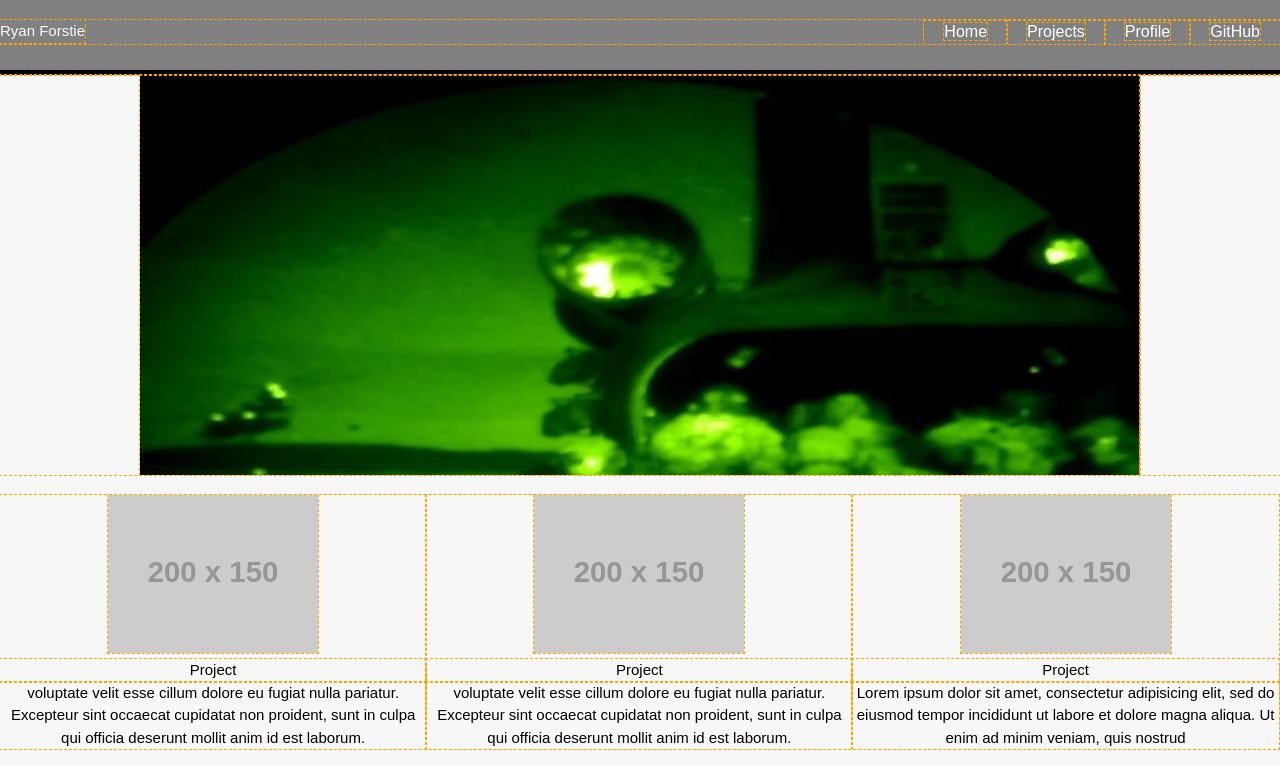
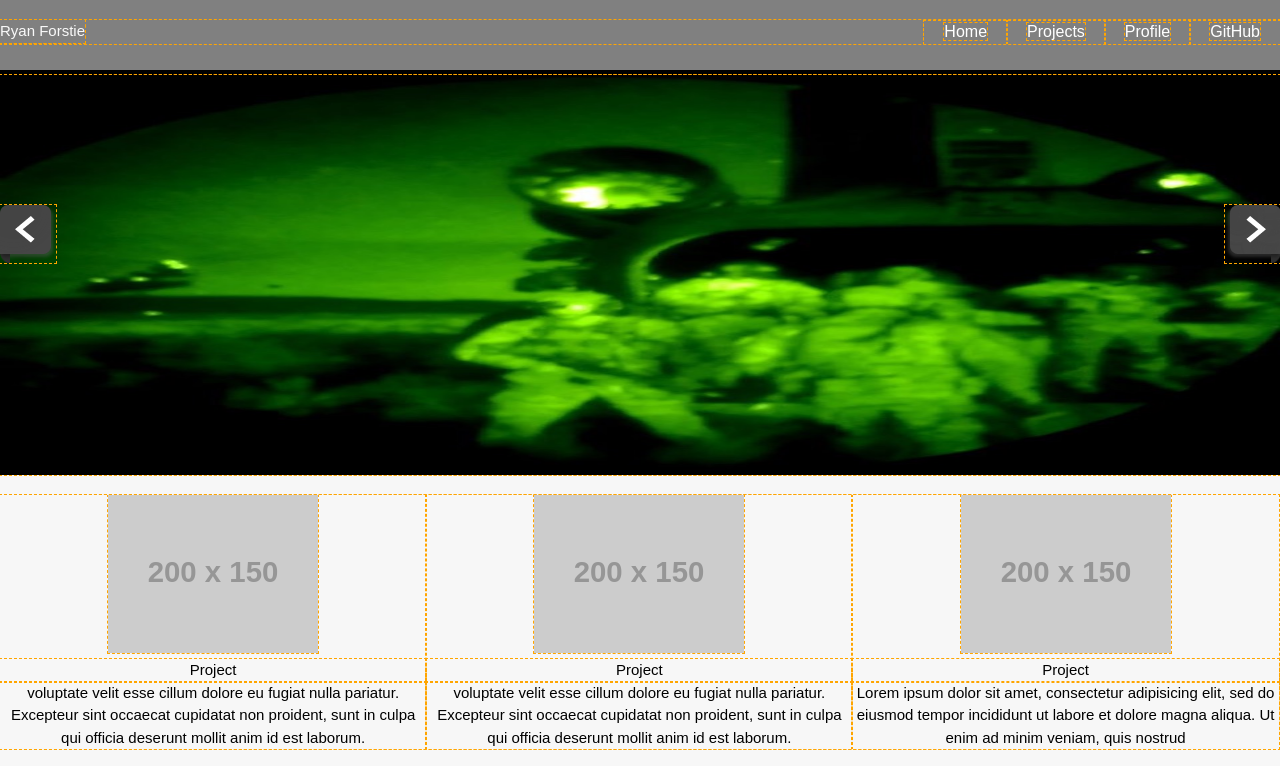
Before and after one commit to ryanforstie/portfolio, a plain HTML site: page test.html in a window 1280 px wide. Shown: the top 766 px of the page. Drawn offline with nearby package versions, Linux system fonts and the light colour scheme; placeholder pictures from the web are drawn by us.

Commit message:
test slider is working time to refactor and organize files

```diff
--- a/slider.css
+++ b/slider.css
@@ -1,4 +1,4 @@
-#slider {
+/*#slider {
   width: 1000px;
   height: 400px;
   overflow: hidden;
@@ -17,4 +17,51 @@
   list-style-type: none;
   width: 1000px;
   height: 400px;
+}*/
+
+Img, embed, object, video {
+	max-width: 100%;
 }
+
+.slider-container {
+  max-width: 100%;
+  /*margin: 40px auto;*/
+  overflow: auto;
+}
+
+.slider-inner {
+  width: 100%;
+  height: 400px;
+  position: relative;
+  overflow: hidden;
+  float: left;
+  /*padding: 3px;*/
+}
+
+.slider-inner img {
+  display: none;
+  width: 100%;
+  height: 400px;
+}
+
+.slider-inner img.active {
+  display: inline-block;
+}
+
+.prev, .next {
+  float: left;
+  margin-top: 130px;
+  cursor: pointer;
+}
+
+.prev {
+  position: absolute;
+  margin-right: -45px;
+  z-index: 100;
+}
+
+.next {
+  position: absolute;
+  margin-left: -55px;
+  z-index: 100;
+}
--- a/slider.js
+++ b/slider.js
@@ -1,39 +1,48 @@
 'use strict';
 
-$(function() {
+// $(document).ready(function() {
+//   $('.next').on('click', function() {
+//     console.log('clicked');
+//     var currentImg = $('.active');
+//     var nextImg = currentImg.next();
+//
+//     if (nextImg.length) {
+//       currentImg.removeClass('active').css('z-index', -10);
+//       nextImg.addClass('active').css('z-index', 10);
+//     } else {
+//         // nextImg = $('.slider-inner img:first');
+//     }
+//   });
+//
+//   $('.prev').on('click', function() {
+//     var currentImg = $('.active');
+//     var prevImg = currentImg.prev();
+//
+//     if (prevImg.length) {
+//       currentImg.removeClass('active').css('z-index', -10);
+//       prevImg.addClass('active').css('z-index', 10);
+//     }
+//   });
+//
+// });
 
-  //configure
-  var width = 1000;
-  var animationSpeed = 2000;
-  var pause = 5000;
-  var currentSlide = 1;
+$(document).ready(function() {
+  $('.next').on('click', function() {
+    var nextImg = $('img.active').next('.slider-inner img');
+    if (nextImg.length === 0) {
+      nextImg = $('.slider-inner img:first');
+    }
+    $('img.active').removeClass('active');
+    nextImg.addClass('active');
+  });
 
-  //cache dom
-  var $slider = $('#slider');
-  var $slideContainer = $slider.find('.slides');
-  var $slides = $slideContainer.find('.slide');
+  $('.prev').on('click', function() {
+    var prevImg = $('img.active').prev('.slider-inner img');
+    if (prevImg.length === 0) {
+      prevImg = $('.slider-inner img:last');
+    }
+    $('img.active').removeClass('active');
+    prevImg.addClass('active');
+  });
 
-  var interval;
-
-  function startSlider() {
-    interval = setInterval(function() {
-      $slideContainer.animate({'margin-left': '-=' + width}, animationSpeed, function() {
-        currentSlide++;
-        if (currentSlide === $slides.length) {
-          currentSlide = 1;
-          $slideContainer.css('margin-left', 0);
-        }
-      });
-    }, pause);
-
-  }
-
-  function stopSlider() {
-    clearInterval(interval);
-  }
-
-  $slider.on('mouseenter', stopSlider).on('mouseleave', startSlider);
-
-  startSlider();
-
-});
+});﻿
--- a/test.css
+++ b/test.css
@@ -47,7 +47,8 @@ header a:hover {
 }
 
 #showcase {
-  min-height: 400px;
+  max-width: 100%;
+  /*min-height: 400px;*/
 }
 
 #projects {
@@ -88,7 +89,7 @@ footer {
 }
 
 #showcase img {
-  width: 100%;
+  /*width: 100%;*/
 }
 
 @media (max-width: 768px) {
@@ -126,6 +127,6 @@ footer {
 
 @media (max-width: 375px) {
   #showcase {
-    margin-bottom: -100px;
+    margin-bottom: -50px;
   }
 }
--- a/test.html
+++ b/test.html
@@ -32,17 +32,18 @@
   <main>
 
     <section id="showcase" class="tab-content">
-      <!-- <div class="container">
-        <img src="http://placehold.it/700x350/000" alt="">
-      </div> -->
 
-      <div id="slider" class="container">
-        <ul class="slides">
-          <li class="slide"><img src="img/IMG_0376.JPG"></li>
-          <li class="slide"><img src="img/IMG_0591.JPG"></li>
-          <li class="slide"><img src="img/IMG_1273.JPG"></li>
-          <li class="slide"><img src="img/IMG_0376.JPG"></li>
-        </ul>
+      <div class="slider-container">
+        <div class="slider-outer">
+          <img src="img/arrow-left.png" class="prev">
+          <div class="slider-inner">
+            <img src="img/IMG_0376.JPG" class="active">
+            <img src="img/IMG_0591.JPG">
+            <img src="img/IMG_1273.JPG">
+            <img src="img/IMG_0376.JPG">
+          </div>
+          <img src="img/arrow-right.png" class="next">
+        </div>
       </div>
 
     </section>
```
Also changed, not shown: img/arrow-left.png (added), img/arrow-right.png (added).
